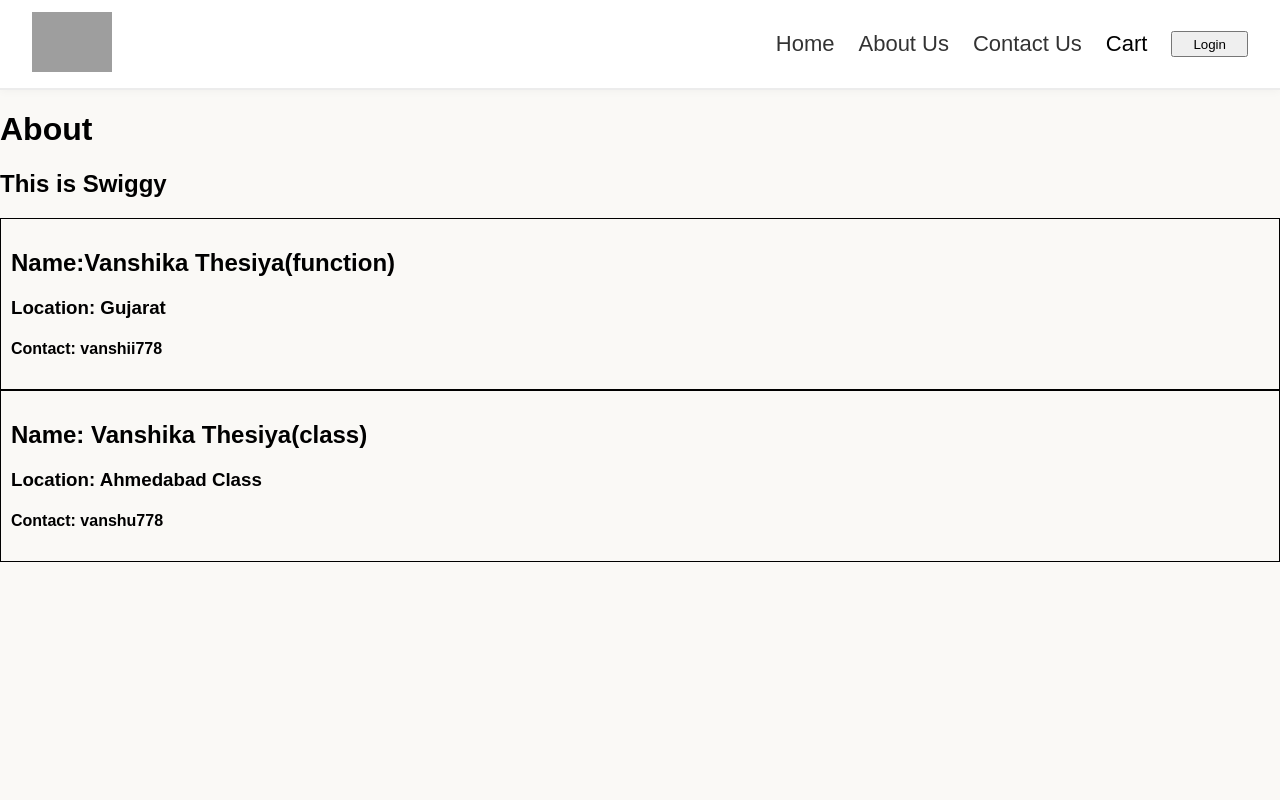
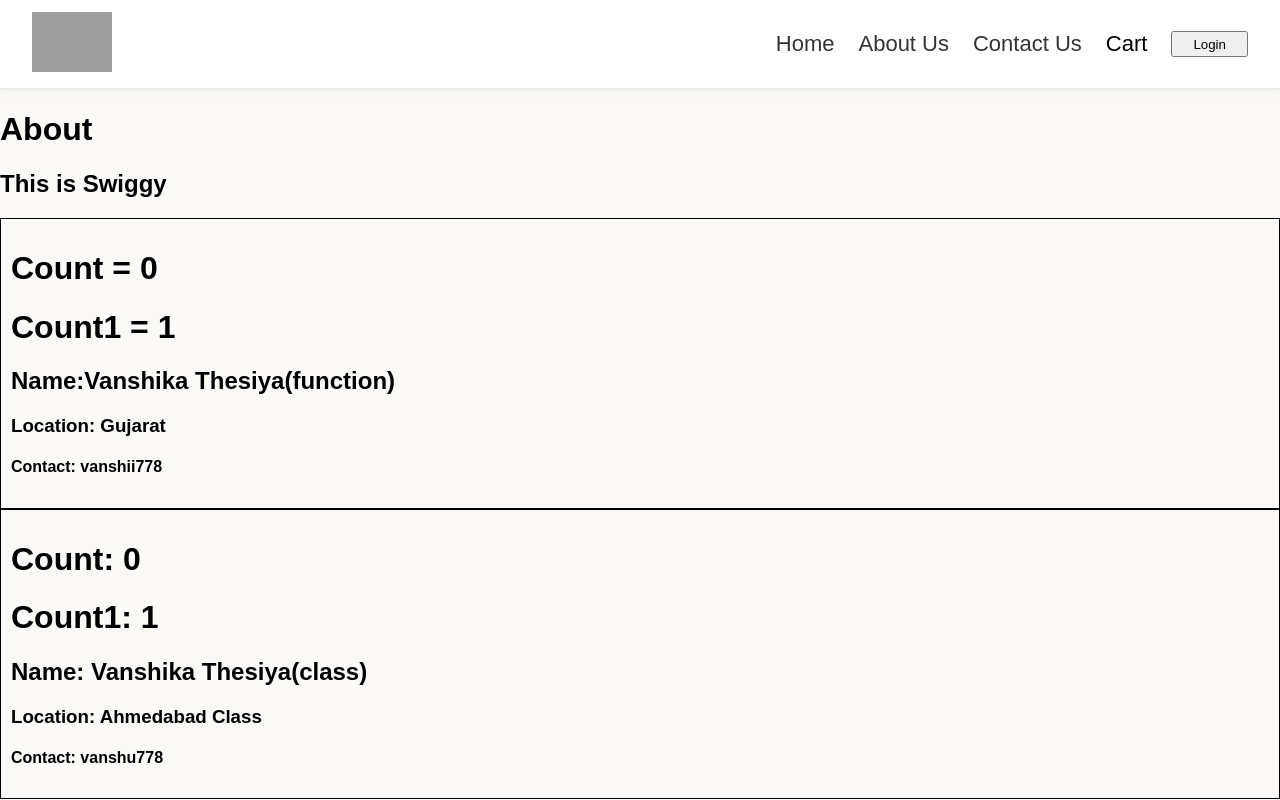
Before and after one commit to vanshu778/Namaste-React, a React (Vite) app: page /about in a window 1280 px wide. Built offline with nearby package versions, Linux system fonts and the light colour scheme; grey boxes are pictures that could not be loaded.

Commit message:
Episode 8 Diff of state and local variable

```diff
--- a/src/components/User.js
+++ b/src/components/User.js
@@ -1,5 +1,10 @@
+import { useState } from "react";
 const User = ({name}) => {
+    const [count] = useState(0);
+    const [count1] = useState(1);
     return (<div className="user-card">
+        <h1>Count = {count}</h1>
+        <h1>Count1 = {count1}</h1>
         <h2>Name:{name}</h2>
         <h3>Location: Gujarat</h3>
         <h4>Contact: vanshii778</h4>
--- a/src/components/UserClass.js
+++ b/src/components/UserClass.js
@@ -5,10 +5,18 @@ class UserClass extends React.Component{
         super(props);
 
         console.log(props);
+        this.state = {
+            count: 0,
+            count1:1,
+        }
     }
     render(){
         const{name,location} = this.props;
-        return (<div className="user-card">
+        const{count,count1} = this.state;
+        return (
+        <div className="user-card">
+        <h1>Count: {count}</h1>
+        <h1>Count1: {count1}</h1>
         <h2>Name: {name}</h2>
         <h3>Location: {location}</h3>
         <h4>Contact: vanshu778</h4>
```
